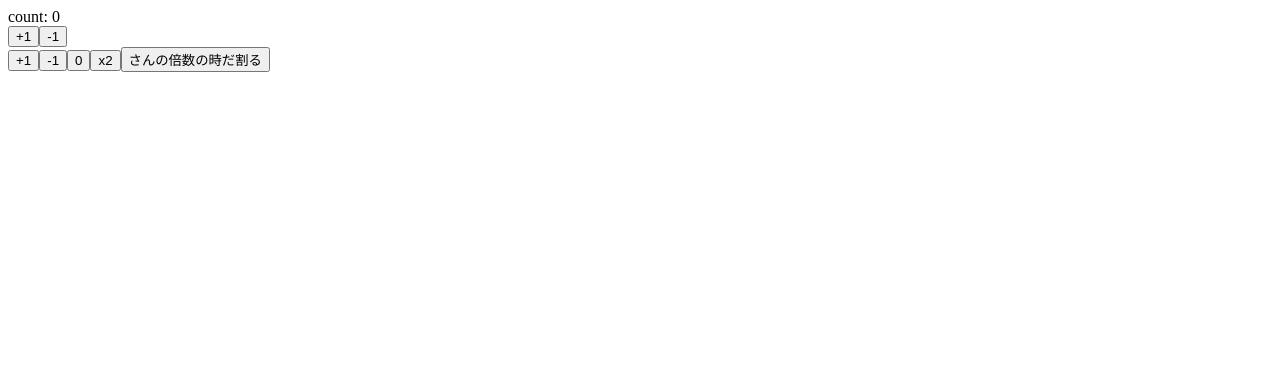
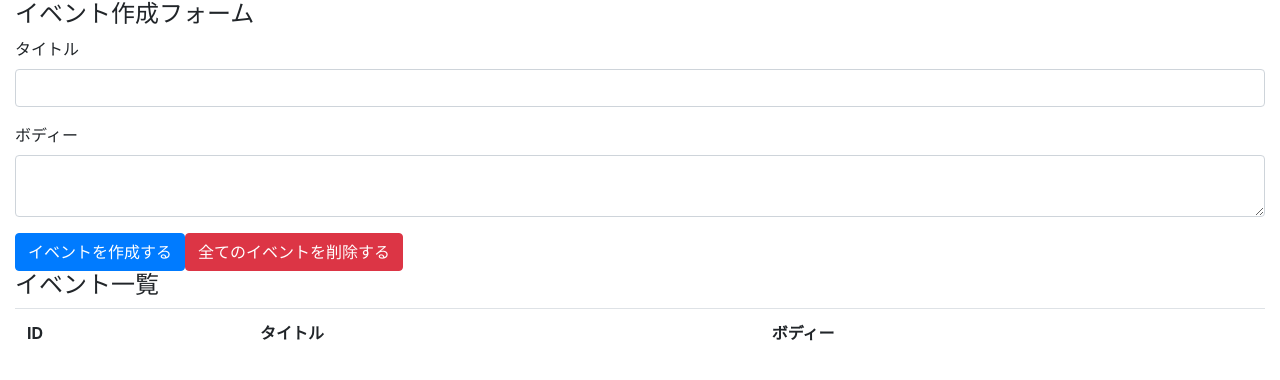
Before and after one commit to MaryamNagata89/hooks-book, a React (Create React App) app: page / in a window 1280 px wide. Shown: the top 380 px of the page. Built offline with nearby package versions, Linux system fonts and the light colour scheme.

Commit message:
events created by reducer finish

```diff
--- a/src/App.js
+++ /dev/null
@@ -1,39 +0,0 @@
-import React,{ useState } from 'react';
-
-const App = () => {
-const [count, setCount] = useState(0);
-
-const increment = () => setCount(count + 1)
-const decrement = () => setCount(count - 1)
-const increment2 = () => setCount(previousCount => previousCount + 1)
-const decrement2 = () => setCount(previousCount => previousCount - 1)
-const reset = () => setCount(0)
-const double = () => setCount(count * 2 )
-const third = () => setCount(previousCount =>{if(count % 3 === 0){
-    return previousCount / 3
-}else {
-    return previousCount
-}
-                                             })
-  return (
-	<>
-    <div>
-	count: {count}
-    </div>
-<div>
-<button onClick={increment}>+1</button>
-    <button onClick={decrement}>-1</button>
-</div>
-<div>
-<button onClick={increment2}>+1</button>
-<button onClick={decrement2}>-1</button>
-<button onClick={reset}>0</button>
-<button onClick={double}>x2</button>
-      <button onClick={third}>さんの倍数の時だ割る</button>
-</div>
-
-	</>
-  );
-}
-
-export default App;
--- /dev/null
+++ b/src/components/App.js
@@ -0,0 +1,41 @@
+import React,{ useState } from 'react';
+
+import 'bootstrap/dist/css/bootstrap.min.css';
+
+const App = () => {
+
+  return (
+	<div className="container-fluid">
+   <h4>イベント作成フォーム</h4>
+<form>
+  <div class="form-group">
+<label htmlFor="formEventTitle">タイトル</label>
+<input className="form-control" id="formEventTitle"/>
+</div>
+
+ <div class="form-group">
+<label htmlFor="formEventTitle">ボディー</label>
+<textarea className="form-control" id="formEventTitle"/>
+</div>
+
+<button className="btn btn-primary">イベントを作成する</button>
+<button className="btn btn-danger">全てのイベントを削除する</button>
+</form>
+<h4>イベント一覧</h4>
+<table className="table table-hover">
+
+<thead>
+</thead>
+<tbody>
+</tbody>
+<tr>
+<th>ID</th>
+<th>タイトル</th>
+<th>ボディー</th>
+</tr>
+</table>
+	</div>
+  );
+}
+
+export default App;
--- a/src/index.js
+++ b/src/index.js
@@ -1,5 +1,5 @@
 import React from "react";
 import ReactDOM from "react-dom";
-import App from "./App";
+import App from "./components/App";
 
 ReactDOM.render(<App />, document.getElementById('root'));
```
Also changed, not shown: src/reducers/index.js (added, +17 -0 lines).
